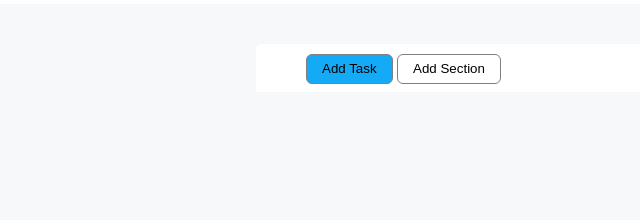
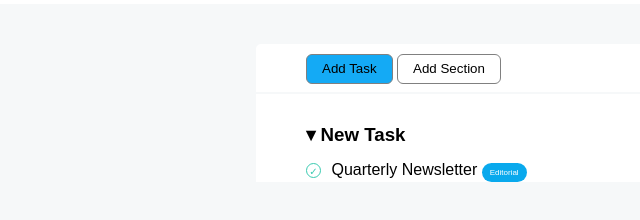
Before and after one commit to giogiosgr/html-css-toboolist, a plain HTML site: page index.html in a window 1280 px wide. Shown: the part 66-286 px from the top of the page, without its empty margins (0-640 px from the left). Drawn offline with Linux system fonts and the light colour scheme.

Commit message:
Add: prima categoria della lista, creati gli stili

```diff
--- a/css/style.css
+++ b/css/style.css
@@ -26,7 +26,6 @@ header div {
 .container {
     background-color: white;
     font-family: Arial, sans-serif;
-    font-weight: bold;
     padding-left: 50px;
 }
 
@@ -53,3 +52,73 @@ header div {
 .taskButton {
     background-color: #14aaf5;
 }
+
+/* selettore per le categorie dei task */
+.taskType {
+    padding-top: 30px;
+    font-weight: bold;
+}
+
+/* selettore le liste dei task */
+.taskList {
+    list-style-type: none;
+    margin-top: 15px;
+}
+
+/* selettore per lo span delle icone dei task */
+.icon {
+    color: #39cab0;
+    line-height: 0.9375rem;
+    text-align: center;
+    font-size: 0.625rem;
+    border: 1px solid #39cab0;
+    display: inline-block;
+    width: 15px;
+    height: 15px;
+    border-radius: 50%;
+}
+
+/* selettore specifoco per lo span per icona con croce */
+.crossIcon {
+    color: #ff1010;
+    border: 1px solid #ff1010;
+}
+
+/* selettore per lo span del testo dei task */
+.text {
+    margin-left: 6px;
+}
+
+/* selettore generico per lo span del tag dei task */
+.tag {
+    display: inline-block;
+    font-size: 8px;
+    color: white;
+    padding: 5px 8px;
+    border-radius: 10px;
+}
+
+/* selettore specifici per i tipi di tag */
+.editorialTag {
+    background-color: #09a9ed;
+}
+
+.goalsTag {
+    background-color: #ab5de6;
+}
+
+.recruitingTag {
+    background-color: #2cc6ab;
+}
+
+.mobileTag {
+    background-color: #ff9b00;
+}
+
+.websiteTag {
+    background-color: #ec4a9d;
+}
+
+.SalesTag {
+    background-color: #a3d116;
+}
--- a/index.html
+++ b/index.html
@@ -22,6 +22,16 @@
                 <button id="add-section" class="button">Add Section</button>
             </div>
 
+            <div class="container taskContainer">
+                <h3 class="taskType">&#9662; New Task</h3>
+                <ul class="taskList">
+                    <li>
+                        <span class="icon">&check;</span>
+                        <span class="text">Quarterly Newsletter</span>
+                        <span class="tag editorialTag">Editorial</span>
+                    </li>
+            </div>
+
         </div>
     </main>
 
```
